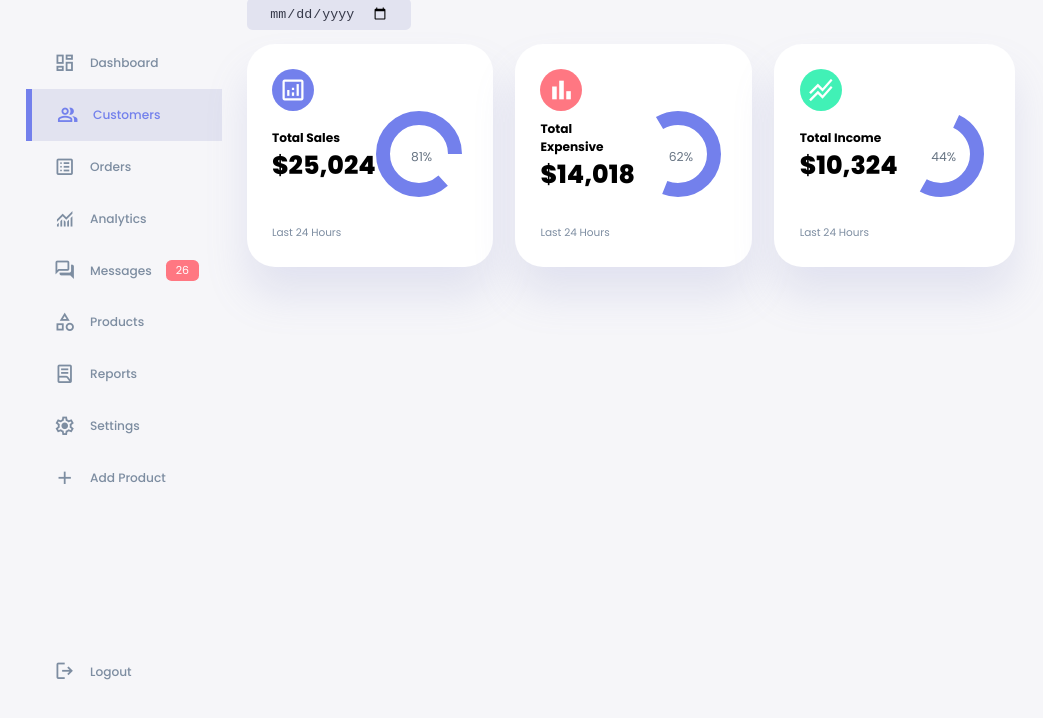
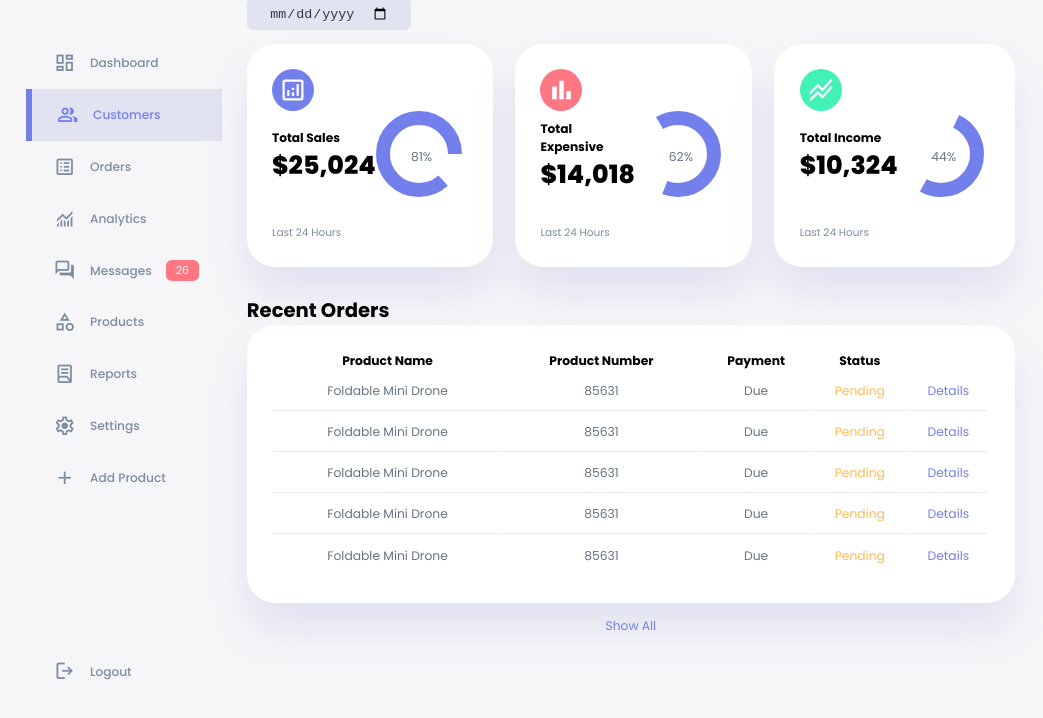
Before and after one commit to Hassan-Hammoud/AdminDashboard-W5, a plain HTML site: page index.html in a window 1280 px wide. Shown: the part 74-792 px from the top of the page, without its empty margins (0-1043 px from the left). Drawn offline with nearby package versions, Linux system fonts and the light colour scheme.

Commit message:
finished recent orders section with css styling

```diff
--- a/index.html
+++ b/index.html
@@ -155,6 +155,63 @@
           </div>
           <!----------------------- END INCOME SECTION ----------------------->
         </div>
+        <!----------------------- START RECENT ORDER SECTION ----------------------->
+        <div class="recent-orders">
+          <h2>Recent Orders</h2>
+          <table>
+            <thead>
+              <tr>
+                <th>Product Name</th>
+                <th>Product Number</th>
+                <th>Payment</th>
+                <th>Status</th>
+                <th></th>
+              </tr>
+            </thead>
+            <tbody>
+              <tr>
+                <td>Foldable Mini Drone</td>
+                <td>85631</td>
+                <td>Due</td>
+                <td class="warning">Pending</td>
+                <td class="primary">Details</td>
+              </tr>
+
+              <tr>
+                <td>Foldable Mini Drone</td>
+                <td>85631</td>
+                <td>Due</td>
+                <td class="warning">Pending</td>
+                <td class="primary">Details</td>
+              </tr>
+
+              <tr>
+                <td>Foldable Mini Drone</td>
+                <td>85631</td>
+                <td>Due</td>
+                <td class="warning">Pending</td>
+                <td class="primary">Details</td>
+              </tr>
+              <tr>
+                <td>Foldable Mini Drone</td>
+                <td>85631</td>
+                <td>Due</td>
+                <td class="warning">Pending</td>
+                <td class="primary">Details</td>
+              </tr>
+
+              <tr>
+                <td>Foldable Mini Drone</td>
+                <td>85631</td>
+                <td>Due</td>
+                <td class="warning">Pending</td>
+                <td class="primary">Details</td>
+              </tr>
+            </tbody>
+          </table>
+          <a href="#">Show All</a>
+        </div>
+        <!----------------------- END RECENT ORDER SECTION ----------------------->
       </main>
       <!----------------------- END MAIN SECTION ----------------------->
     </div>
--- a/style.css
+++ b/style.css
@@ -247,6 +247,9 @@
 /************** END ASIDE BAR SECTION **************/
 
 /************** START MIDDLE SECTION **************/
+
+/************** START INSIGHTS SECTION **************/
+
 main {
   margin-top: 1.4rem;
 }
@@ -360,4 +363,49 @@
   display: block;
 }
 
+/************** END INSIGHTS SECTION **************/
+
+/************** START RECENT ORDER SECTION **************/
+
+main .recent-orders {
+  margin-top: 2rem;
+}
+
+main .recent-orders h2 {
+  margin-top: 0.8rem;
+}
+
+main .recent-orders table {
+  background: var(--color-white);
+  width: 100%;
+  border-radius: var(--card-border-radius);
+  padding: var(--card-padding);
+  text-align: center;
+  box-shadow: var(--box-shadow);
+  transition: all 300ms ease;
+}
+
+main .recent-orders table:hover {
+  box-shadow: none;
+}
+
+main table tbody td {
+  height: 2.8rem;
+  border-bottom: 1px solid var(--color-light);
+  color: var(--color-dark-variant);
+}
+
+main table tbody tr:last-child td {
+  border: none;
+}
+
+main .recent-orders a {
+  text-align: center;
+  display: block;
+  margin: 1rem auto;
+  color: var(--color-primary);
+}
+
+/************** END RECENT ORDER SECTION **************/
+
 /************** END MIDDLE BAR SECTION **************/
```
